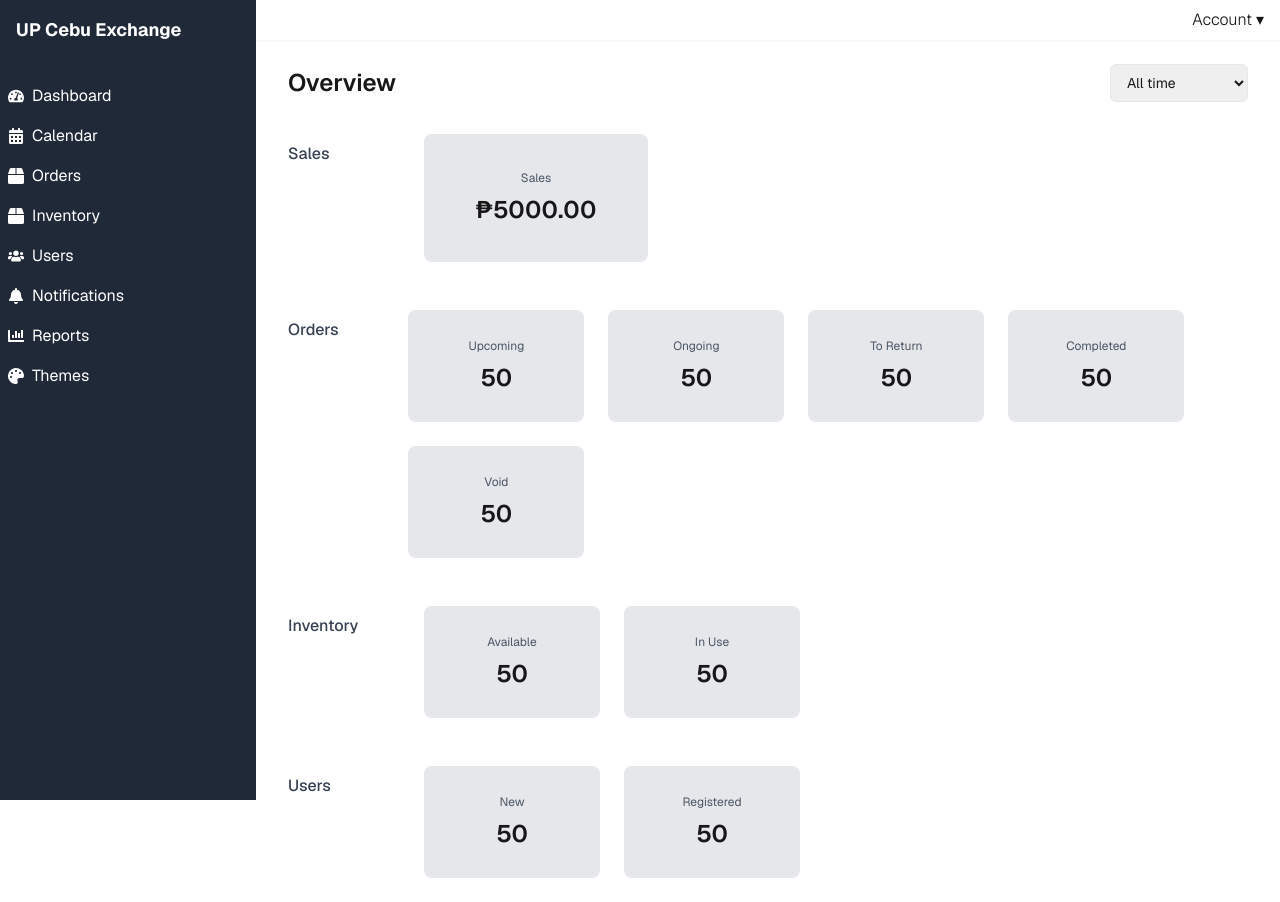
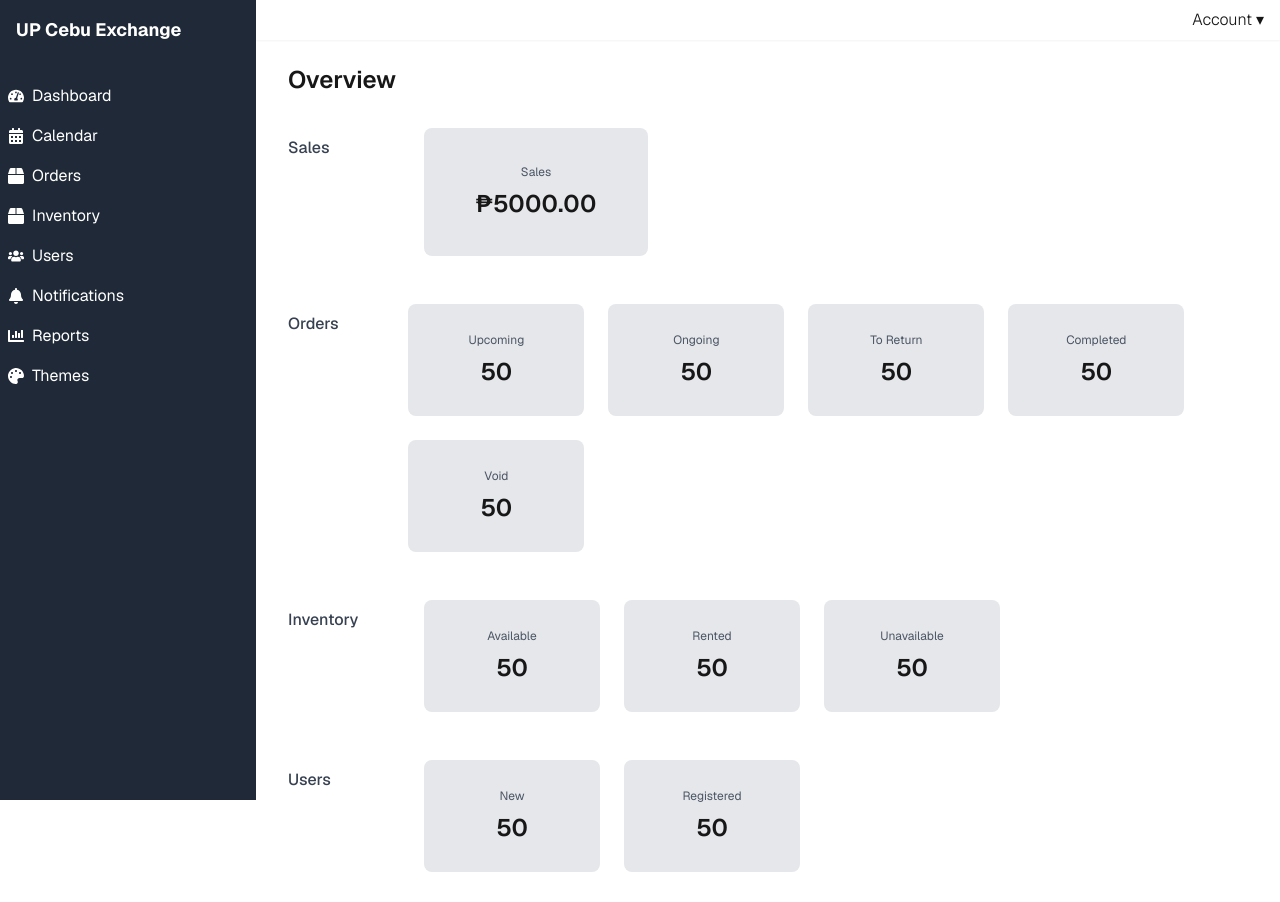
Before and after one commit to EricCatayas/UP-Cebu-Exchange, a Next.js app: page /dashboard in a window 1280 px wide. Built offline with nearby package versions, Linux system fonts and the light colour scheme; no server answers.

Commit message:
update: get artworks for customer method

```diff
--- a/src/app/(admin)/dashboard/page.tsx
+++ b/src/app/(admin)/dashboard/page.tsx
@@ -1,26 +1,11 @@
-'use client';
-import React, { useState } from 'react';
 import AnalyticsCard from '@/components/AnalyticsCard/AnalyticsCard';
 
 function Dashboard() {
-  const [range, setRange] = useState('All time');
-
   return (
     <div className="px-8 py-6">
       {/* Header */}
       <div className="flex items-center justify-between">
         <h1 className="text-2xl font-semibold">Overview</h1>
-        <select
-          className="border rounded-md px-3 py-2 text-sm"
-          value={range}
-          onChange={(e) => setRange(e.target.value)}
-        >
-          <option>All time</option>
-          <option>Last week</option>
-          <option>Last month</option>
-          <option>Last 3 months</option>
-          <option>This year</option>
-        </select>
       </div>
 
       <div className="mt-8 space-y-12">
@@ -49,7 +34,8 @@ function Dashboard() {
           <div className="w-28 text-gray-700 font-medium pt-2">Inventory</div>
           <div className="flex flex-wrap gap-6">
             <AnalyticsCard title="Available" value={50} />
-            <AnalyticsCard title="In Use" value={50} />
+            <AnalyticsCard title="Rented" value={50} />
+            <AnalyticsCard title="Unavailable" value={50} />
           </div>
         </section>
 
--- a/src/app/(customer)/artworks/page.tsx
+++ b/src/app/(customer)/artworks/page.tsx
@@ -8,7 +8,7 @@ async function Artworks() {
   // TODO: Pagination, Filtering, Sorting
   const currentUser = await getCurrentUser();
   const artworkService = new ArtworkService(currentUser?.userId);
-  const allArtworks = await artworkService.getAllArtworks();
+  const allArtworks = await artworkService.getArtworksForCustomer();
 
   return (
     <>
```
Also changed, not shown: src/services/ArtworkService.ts (+14 -3 lines).
